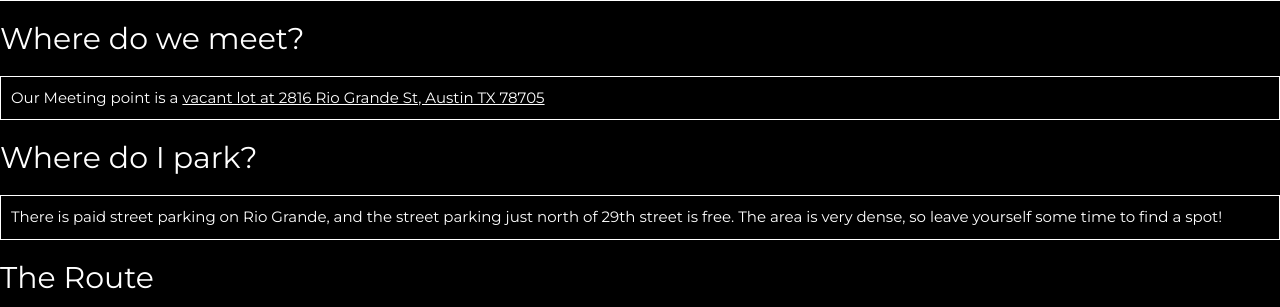
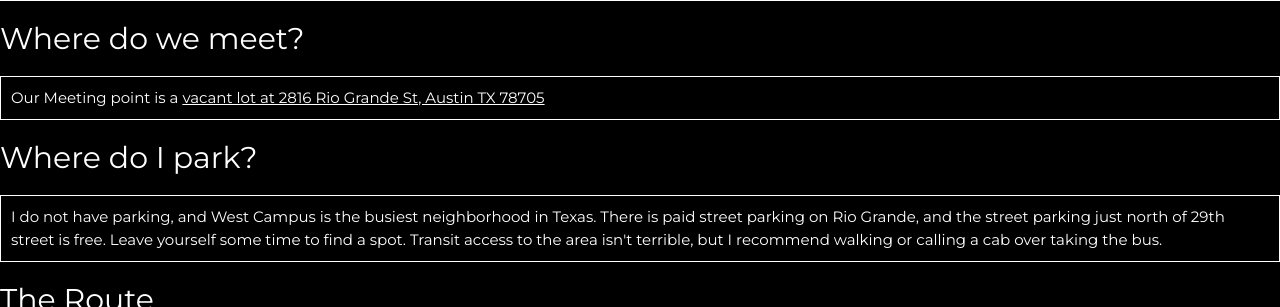
Before and after one commit to bencarneiro/biketours, a Django app: page /barton/ in a window 1280 px wide. Shown: the part 1599-1906 px from the top of the page. Run offline with Django 4.2, Linux system fonts and the light colour scheme.

Commit message:
add image to homepage, fix some copy on the barotn page

```diff
--- a/app/backend/templates/barton.html
+++ b/app/backend/templates/barton.html
@@ -31,7 +31,7 @@
         The Ride
     </h2>
     <p>
-        Lady Bird Lake, or "Town Lake" as old-folks call it, is a massive man-made lake at the convergence of all of the watersheds in central Austin, created by damming the Colorado River. This Bike Tour follows the Shoal Creek watershed/trail down to the lake, crosses the river with a beautiful skyline view, then follows the Barton Creek watershed/trail to the most sacred place in Austin, Barton Springs Pool. The springs are fed by underground water from Edward's Aquifer, meaning the water is a perfect temperature every single day of the year, no matter what the weather is like outside. You will see people swimming even in the coldest weather! The pool was created by damming Barton Creek almost 100 years ago, but legend has it that pre-colonial inhabitants of Austin used the springs as a healing grounds. Jump in the pool and experience its magical healing power. While people swim, ben will provide some light refreshments and snacks in the park area outside the pool grounds. Once we are sufficiently "Chilled-out," we will hop back on our bikes and ride back over the river and through the creek and call it a day.
+        Lady Bird Lake, or "Town Lake" as old-folks call it, is a massive man-made lake at the convergence of all of the watersheds in central Austin, created by damming the Colorado River. This Bike Tour follows the Shoal Creek watershed/trail down to the lake, crosses the river with a beautiful skyline view, then follows the Barton Creek watershed/trail to the most sacred place in Austin, Barton Springs Pool. The springs are fed by underground water from Edward's Aquifer, meaning the water is a perfect temperature every single day of the year, no matter what the weather is like outside. You will see people swimming even in the coldest weather! The pool was created by damming Barton Creek almost 100 years ago, but legend has it that pre-colonial inhabitants of Austin used the springs as a healing grounds. Jump in the pool and experience its magical healing power. While everyone has the opportunity to swim, we will provide some light refreshments and snacks in the park area outside the pool grounds. Once we are sufficiently "Chilled-out," we will hop back on our bikes and ride back over the river and through the creek and call it a day.
     </p>
 
     <h2>
@@ -62,9 +62,9 @@
 
     </p>
     <h2>Where do we meet?</h2>
-    <p>Our Meeting point is a <a href="https://www.google.com/maps/place/2816+Rio+Grande+St,+Austin,+TX+78705">vacant lot at 2816 Rio Grande St, Austin TX 78705</a></p>
+    <p>Our Meeting point is a <a target="_blank" href="https://www.google.com/maps/place/2816+Rio+Grande+St,+Austin,+TX+78705">vacant lot at 2816 Rio Grande St, Austin TX 78705</a></p>
     <h2>Where do I park?</h2>
-    <p>There is paid street parking on Rio Grande, and the street parking just north of 29th street is free. The area is very dense, so leave yourself some time to find a spot!</p>
+    <p>I do not have parking, and West Campus is the busiest neighborhood in Texas. There is paid street parking on Rio Grande, and the street parking just north of 29th street is free. Leave yourself some time to find a spot. Transit access to the area isn't terrible, but I recommend walking or calling a cab over taking the bus. </p>
     <h2>The Route</h2>
     <div style="overflow:hidden;position:relative;"><div style="position:relative;width:100%;padding-top:56.25%;overflow:visible;"/><iframe name="plotaroute_map_2490857" src="https://www.plotaroute.com/embedmap/2490857?units=mi" style="position:absolute;top:0;left:0;bottom:0;right:0;width:100%; height:100%;" frameborder="0" scrolling="no" allowfullscreen webkitallowfullscreen mozallowfullscreen oallowfullscreen msallowfullscreen></iframe></div></div>
 
```
Also changed, not shown: app/backend/static/good_skyline_ben.jpg (added).
